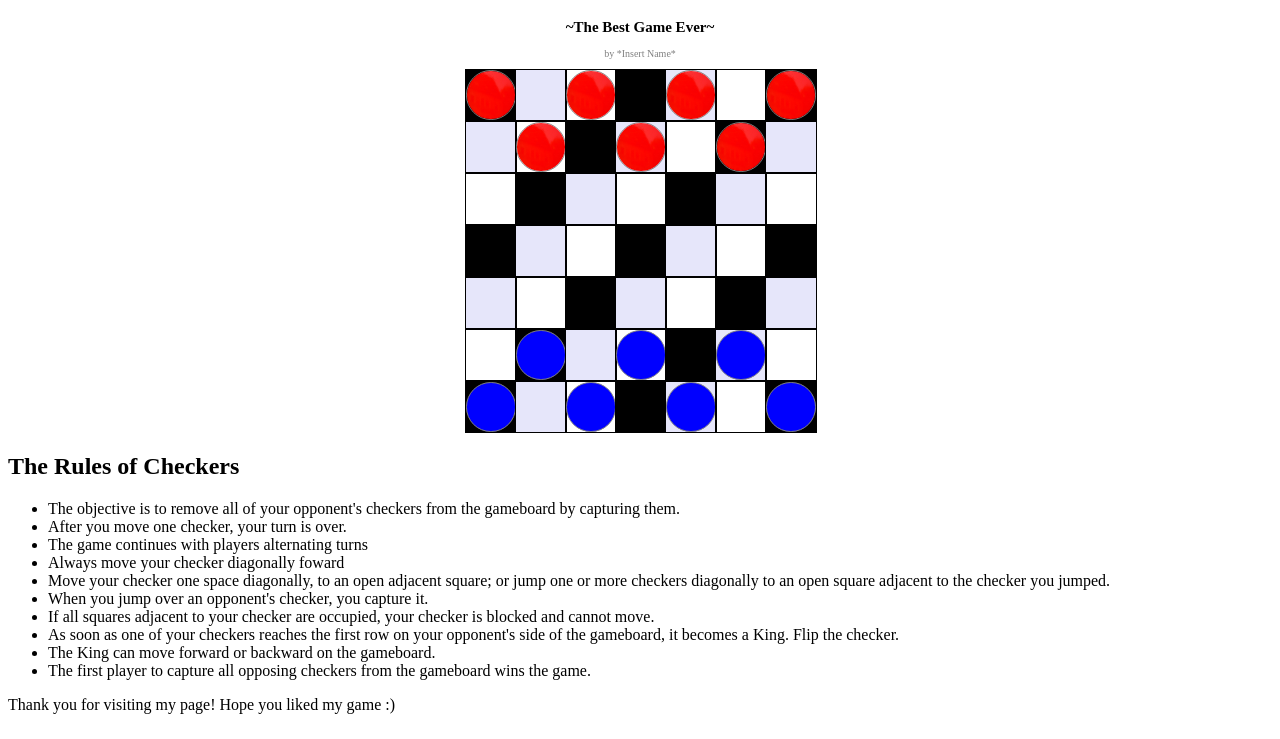
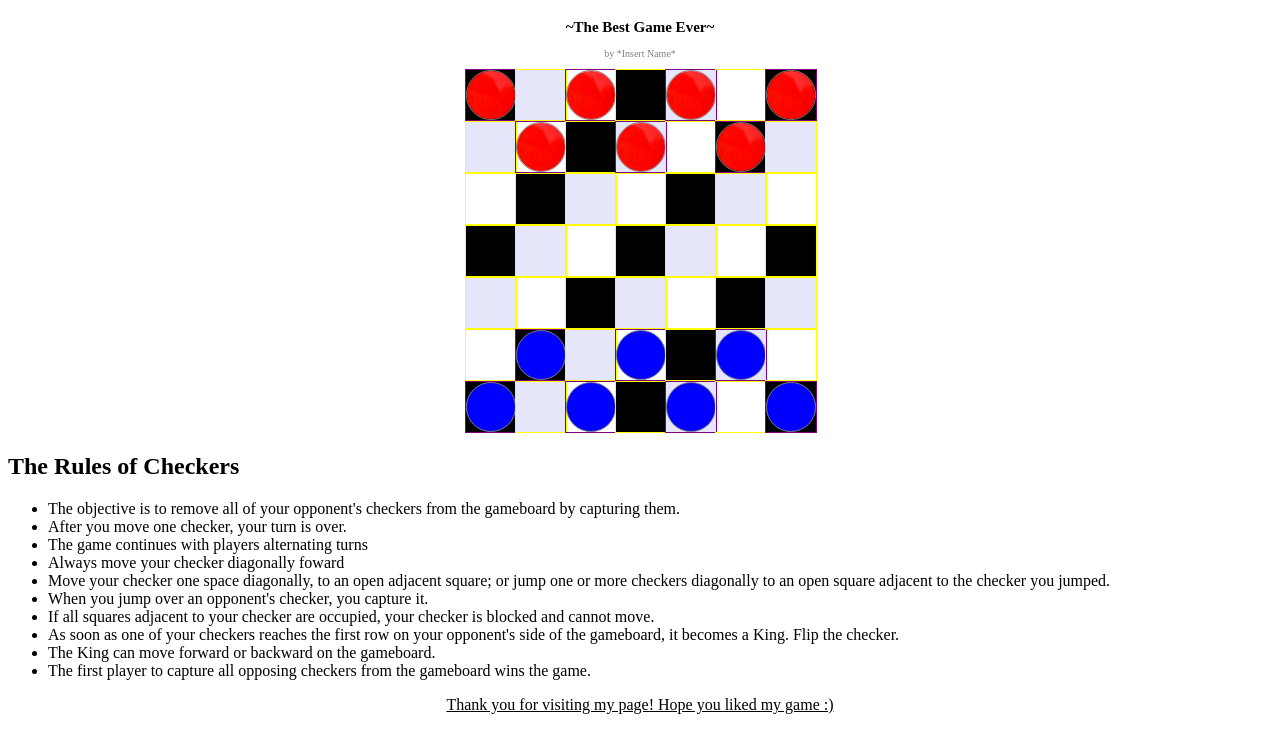
Before and after one commit to PigeonGrass841/SeriousSelectors, a plain HTML site: page SeriousSelectors-main/index.html in a window 1280 px wide. Shown: the part 61-800 px from the top of the page. Drawn offline with Linux system fonts and the light colour scheme.

Commit message:
Add files via upload

```diff
--- a/SeriousSelectors-main/style.css
+++ b/SeriousSelectors-main/style.css
@@ -44,7 +44,7 @@ differently from number 4. This will center and underline
 the text underneath the board(the area currently
 filled with red images). */
 
-div + p {
+div ~ p {
   text-align: center;
   text-decoration: underline;
 }
@@ -54,7 +54,7 @@ that is a div. When this selector is correct,
 the two red chunks will disappear and you'll be able to see
 all of the red board pieces. */
 
-div img  {
+div > img  {
   width: 95%;
   height: 95%;
   margin: auto;
@@ -75,9 +75,9 @@ div .cell {
   display: block;
   height: 50px;
   width: 50px;
-  border-color: black;
+  border-color: purple;
   border-style: solid;
-  border-width: 1px;
+  border-width: thin;
   font-size: 150%;
 }
 
@@ -91,7 +91,7 @@ div div div {
   height: 95%;
   width: 95%;
   border-radius: 50%;
-  border: solid grey thin;
+  border: solid grey 1px;
   margin: auto;
   background-color: blue;
 }
@@ -111,7 +111,7 @@ to specify what the parent must be.*/
   background-color: black;
 }
 
-#board .cell:nth-child(3n -1) {
+#board .cell:nth-child(3n - 1) {
   background-color: lavender;
 }
 
@@ -133,6 +133,10 @@ img:hover, div div div:hover{
   border: solid yellow thin;
 }
 
+/*Using the :empty selector, I can add special effects to distiguish empty cells from other cells*/
+#board .cell:empty {
+  border: solid yellow thin;
+}
 /* ## Extensions
 Now that your board is looking great and you've become a css selector master, here are some extensions to keep improving your page!
 1. Add and change style rules so that the background of the board alternates between three different colors. (For example, a white cell, then a black cell, then a purple cell repeated across the entire board).
```
